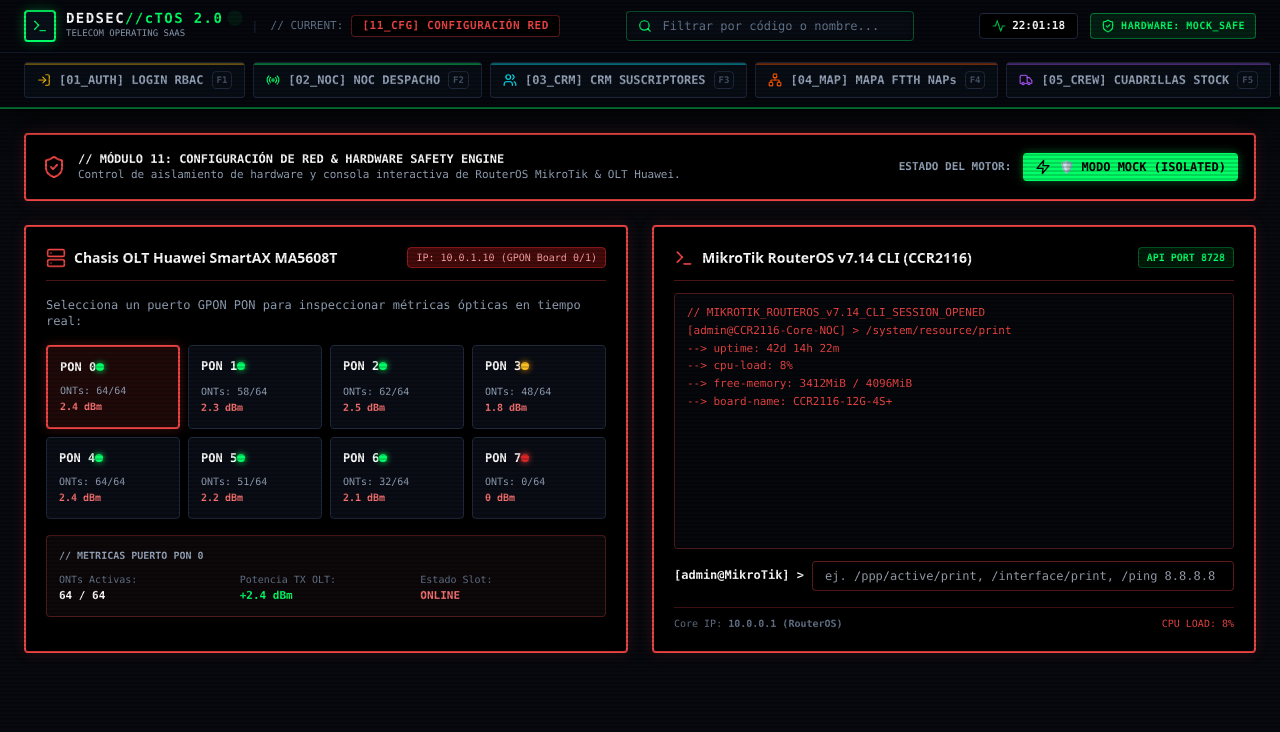
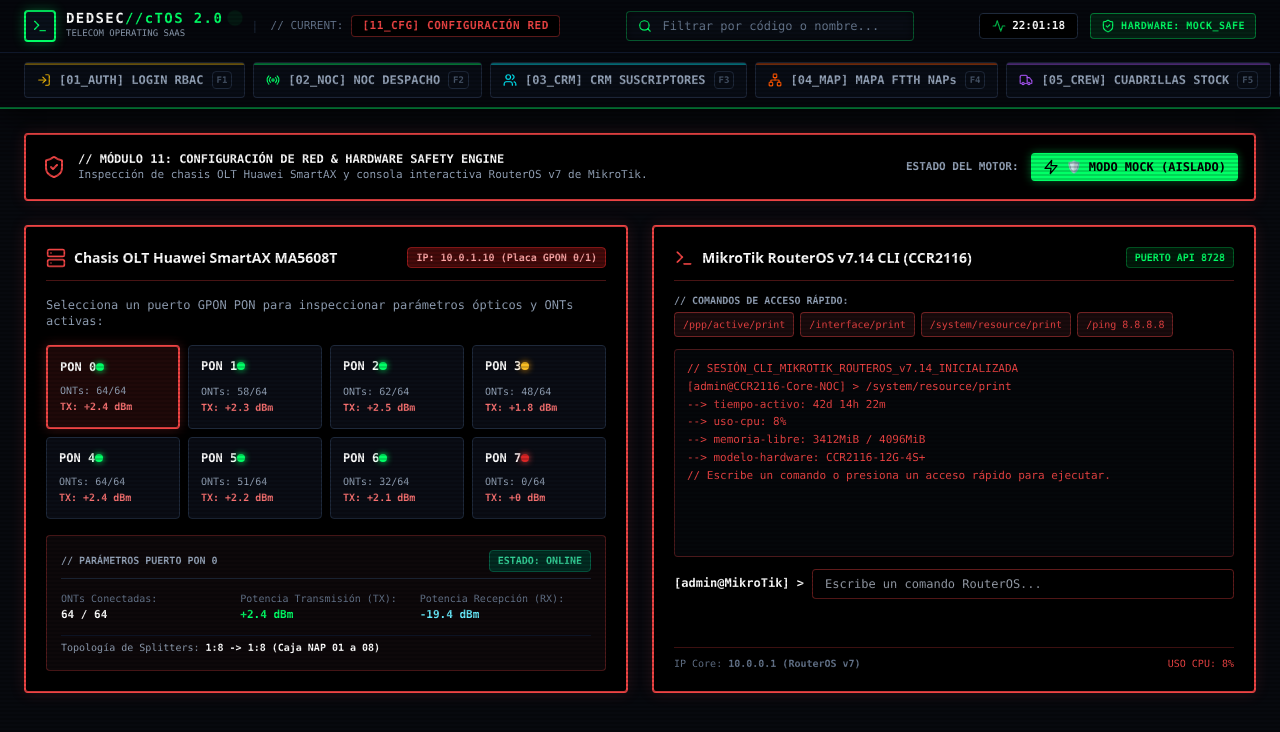
Before and after one commit to s1ns1kosiss/TelecoOps, a Next.js app: page /configuracion in a window 1280 px wide. Shown: the top 732 px of the page. Built offline with nearby package versions, Linux system fonts and the light colour scheme.

Commit message:
feat: Enhanced Huawei SmartAX OLT chassis inspector & MikroTik RouterOS CLI shortcuts

```diff
--- a/src/app/configuracion/page.tsx
+++ b/src/app/configuracion/page.tsx
@@ -16,14 +16,18 @@
   Lock,
   Cpu,
   HardDrive,
-  CornerDownRight
+  CornerDownRight,
+  Sliders,
+  Play
 } from 'lucide-react';
 
 interface OltPonPort {
   portId: number;
   activeOnts: number;
   txPowerDbm: number;
+  rxPowerDbm: number;
   status: 'ONLINE' | 'WARNING' | 'ALARM';
+  connectedSplitter: string;
 }
 
 export default function ConfigurationPage() {
@@ -32,40 +36,68 @@
   const [routerOsInput, setRouterOsInput] = useState('');
 
   const [terminalLogs, setTerminalLogs] = useState<string[]>([
-    '// MIKROTIK_ROUTEROS_v7.14_CLI_SESSION_OPENED',
+    '// SESIÓN_CLI_MIKROTIK_ROUTEROS_v7.14_INICIALIZADA',
     '[admin@CCR2116-Core-NOC] > /system/resource/print',
-    '--> uptime: 42d 14h 22m',
-    '--> cpu-load: 8%',
-    '--> free-memory: 3412MiB / 4096MiB',
-    '--> board-name: CCR2116-12G-4S+',
+    '--> tiempo-activo: 42d 14h 22m',
+    '--> uso-cpu: 8%',
+    '--> memoria-libre: 3412MiB / 4096MiB',
+    '--> modelo-hardware: CCR2116-12G-4S+',
+    '// Escribe un comando o presiona un acceso rápido para ejecutar.',
   ]);
 
   const ponPortsList: OltPonPort[] = [
-    { portId: 0, activeOnts: 64, txPowerDbm: 2.4, status: 'ONLINE' },
-    { portId: 1, activeOnts: 58, txPowerDbm: 2.3, status: 'ONLINE' },
-    { portId: 2, activeOnts: 62, txPowerDbm: 2.5, status: 'ONLINE' },
-    { portId: 3, activeOnts: 48, txPowerDbm: 1.8, status: 'WARNING' },
-    { portId: 4, activeOnts: 64, txPowerDbm: 2.4, status: 'ONLINE' },
-    { portId: 5, activeOnts: 51, txPowerDbm: 2.2, status: 'ONLINE' },
-    { portId: 6, activeOnts: 32, txPowerDbm: 2.1, status: 'ONLINE' },
-    { portId: 7, activeOnts: 0, txPowerDbm: 0.0, status: 'ALARM' },
+    { portId: 0, activeOnts: 64, txPowerDbm: 2.4, rxPowerDbm: -19.4, status: 'ONLINE', connectedSplitter: '1:8 -> 1:8 (Caja NAP 01 a 08)' },
+    { portId: 1, activeOnts: 58, txPowerDbm: 2.3, rxPowerDbm: -20.1, status: 'ONLINE', connectedSplitter: '1:8 -> 1:8 (Caja NAP 09 a 16)' },
+    { portId: 2, activeOnts: 62, txPowerDbm: 2.5, rxPowerDbm: -18.9, status: 'ONLINE', connectedSplitter: '1:8 -> 1:8 (Caja NAP 17 a 24)' },
+    { portId: 3, activeOnts: 48, txPowerDbm: 1.8, rxPowerDbm: -26.8, status: 'WARNING', connectedSplitter: '1:8 -> 1:8 (Atenuación detectada en sector Norte)' },
+    { portId: 4, activeOnts: 64, txPowerDbm: 2.4, rxPowerDbm: -19.2, status: 'ONLINE', connectedSplitter: '1:8 -> 1:8 (Caja NAP 25 a 32)' },
+    { portId: 5, activeOnts: 51, txPowerDbm: 2.2, rxPowerDbm: -19.8, status: 'ONLINE', connectedSplitter: '1:8 -> 1:8 (Caja NAP 33 a 40)' },
+    { portId: 6, activeOnts: 32, txPowerDbm: 2.1, rxPowerDbm: -20.4, status: 'ONLINE', connectedSplitter: '1:8 -> 1:8 (Caja NAP 41 a 48)' },
+    { portId: 7, activeOnts: 0, txPowerDbm: 0.0, rxPowerDbm: 0.0, status: 'ALARM', connectedSplitter: 'Puerto libre reservado para expansión' },
   ];
 
-  const handleCommandExecute = (e: React.FormEvent) => {
-    e.preventDefault();
-    if (!routerOsInput.trim()) return;
+  const handleCommandExecute = (cmdToRun?: string) => {
+    const cmd = (cmdToRun || routerOsInput).trim();
+    if (!cmd) return;
 
-    const cmd = routerOsInput.trim();
     const newLogs = [...terminalLogs, `[admin@CCR2116-Core-NOC] > ${cmd}`];
 
     if (cmd.includes('/ppp/active')) {
-      newLogs.push('Flags: R - RADIUS, D - DYNAMIC', '0 R name="juan_perez" service=pppoe address=192.168.10.142 uptime=4d12h');
+      newLogs.push(
+        'Banderas: R - RADIUS, D - DYNAMIC',
+        '0 R usuario="juan_perez" servicio=pppoe direccion=192.168.10.142 tiempo_conexion=4d12h',
+        '1 R usuario="super_central" servicio=pppoe direccion=192.168.10.200 tiempo_conexion=1d08h',
+        '2 R usuario="empresa_norte" servicio=pppoe direccion=192.168.10.205 tiempo_conexion=12d04h'
+      );
     } else if (cmd.includes('/interface')) {
-      newLogs.push('Flags: X - DISABLED, R - RUNNING', '0 R name="sfp-sfpplus1" mtu=1500 mac-address=64:D1:54:88:12:01');
+      newLogs.push(
+        'Banderas: X - DESHABILITADO, R - EN_EJECUCION',
+        '0 R nombre="sfp-sfpplus1" mtu=1500 mac=64:D1:54:88:12:01 velocidad=10Gbps tx=2.4Gbps rx=1.2Gbps',
+        '1 R nombre="ether1-lan" mtu=1500 mac=64:D1:54:88:12:02 velocidad=1Gbps tx=450Mbps rx=180Mbps'
+      );
     } else if (cmd.includes('/ping')) {
-      newLogs.push('SEQ HOST SIZE TTL TIME STATUS', '0 8.8.8.8 56 118 1.4ms', '1 8.8.8.8 56 118 1.2ms', 'sent=2 received=2 packet-loss=0%');
+      newLogs.push(
+        'SECUENCIA HOST TAMAÑO TTL TIEMPO ESTADO',
+        '0 8.8.8.8 56 118 1.4ms [OK]',
+        '1 8.8.8.8 56 118 1.2ms [OK]',
+        '2 8.8.8.8 56 118 1.5ms [OK]',
+        'enviados=3 recibidos=3 perdida_paquetes=0% latencia_promedio=1.3ms'
+      );
+    } else if (cmd.includes('/system/resource')) {
+      newLogs.push(
+        '--> uso-cpu: 8%',
+        '--> uso-memoria: 18%',
+        '--> temperatura-placa: 38°C',
+        '--> arquitectura: tile',
+        '--> version-routeros: 7.14.2 (Stable)'
+      );
+    } else if (cmd.includes('/ip/firewall')) {
+      newLogs.push(
+        '0 D regla="ANTI-DDOS-RATE-LIMIT" accion=drop puerto=8728 paquetes_bloqueados=142',
+        '1 D regla="ACCEPT-META-WHATSAPP-IPS" accion=accept puerto=443 paquetes_permitidos=8942'
+      );
     } else {
-      newLogs.push(`command executed: ${cmd} [OK]`);
+      newLogs.push(`comando ejecutado: ${cmd} [OK]`);
     }
 
     setTerminalLogs(newLogs);
@@ -90,7 +122,7 @@
             <ShieldCheck className="w-6 h-6 text-[#EF4444]" />
             <div>
               <span className="font-bold text-white uppercase">// MÓDULO 11: CONFIGURACIÓN DE RED & HARDWARE SAFETY ENGINE</span>
-              <p className="text-[11px] text-slate-400">Control de aislamiento de hardware y consola interactiva de RouterOS MikroTik & OLT Huawei.</p>
+              <p className="text-[11px] text-slate-400">Inspección de chasis OLT Huawei SmartAX y consola interactiva RouterOS v7 de MikroTik.</p>
             </div>
           </div>
 
@@ -105,7 +137,7 @@
               }`}
             >
               <Zap className="w-4 h-4" />
-              {useHardwareMocks ? '🛡️ MODO MOCK (ISOLATED)' : '⚡ HARDWARE REAL (PROD)'}
+              {useHardwareMocks ? '🛡️ MODO MOCK (AISLADO)' : '⚡ HARDWARE REAL (PROD)'}
             </button>
           </div>
         </div>
@@ -119,13 +151,13 @@
                 <Server className="w-5 h-5 text-[#EF4444]" />
                 <h3 className="font-bold text-white text-sm font-sans">Chasis OLT Huawei SmartAX MA5608T</h3>
               </div>
-              <span className="text-[10px] bg-red-950 text-red-300 border border-red-800 px-2 py-0.5 rounded font-mono">
-                IP: 10.0.1.10 (GPON Board 0/1)
+              <span className="text-[10px] bg-red-950 text-red-300 border border-red-800 px-2 py-0.5 rounded font-mono font-bold">
+                IP: 10.0.1.10 (Placa GPON 0/1)
               </span>
             </div>
 
             <p className="text-xs text-slate-400">
-              Selecciona un puerto GPON PON para inspeccionar métricas ópticas en tiempo real:
+              Selecciona un puerto GPON PON para inspeccionar parámetros ópticos y ONTs activas:
             </p>
 
             {/* 8 PON Ports Graphical Grid */}
@@ -151,28 +183,41 @@
 
                   <div className="mt-2 text-[10px]">
                     <span className="text-slate-400 block">ONTs: {pon.activeOnts}/64</span>
-                    <span className="text-red-400 font-bold">{pon.txPowerDbm} dBm</span>
+                    <span className="text-red-400 font-bold">TX: +{pon.txPowerDbm} dBm</span>
                   </div>
                 </button>
               ))}
             </div>
 
-            {/* Selected PON Port Details */}
-            <div className="p-3 bg-[#0D080A] rounded border border-[#EF4444]/30 space-y-2 text-xs">
-              <p className="text-[10px] text-slate-400 uppercase font-bold">// METRICAS PUERTO PON {selectedPonPort}</p>
+            {/* Selected PON Port Details Panel */}
+            <div className="p-3.5 bg-[#0D080A] rounded border border-[#EF4444]/30 space-y-3 text-xs">
+              <div className="flex justify-between items-center border-b border-slate-800 pb-1.5">
+                <p className="text-[10px] text-slate-400 uppercase font-bold">// PARÁMETROS PUERTO PON {selectedPonPort}</p>
+                <span className={`text-[10px] font-bold px-2 py-0.5 rounded ${
+                  ponPortsList[selectedPonPort].status === 'ONLINE' ? 'bg-emerald-950 text-emerald-400 border border-emerald-800' : 'bg-red-950 text-red-400 border border-red-800'
+                }`}>
+                  ESTADO: {ponPortsList[selectedPonPort].status}
+                </span>
+              </div>
+
               <div className="grid grid-cols-3 gap-2 text-white font-mono text-[11px]">
                 <div>
-                  <span className="text-[10px] text-slate-500 block">ONTs Activas:</span>
+                  <span className="text-[10px] text-slate-500 block">ONTs Conectadas:</span>
                   <strong>{ponPortsList[selectedPonPort].activeOnts} / 64</strong>
                 </div>
                 <div>
-                  <span className="text-[10px] text-slate-500 block">Potencia TX OLT:</span>
+                  <span className="text-[10px] text-slate-500 block">Potencia Transmisión (TX):</span>
                   <strong className="text-[#00FF66]">+{ponPortsList[selectedPonPort].txPowerDbm} dBm</strong>
                 </div>
                 <div>
-                  <span className="text-[10px] text-slate-500 block">Estado Slot:</span>
-                  <strong className="text-red-400">{ponPortsList[selectedPonPort].status}</strong>
+                  <span className="text-[10px] text-slate-500 block">Potencia Recepción (RX):</span>
+                  <strong className="text-cyan-300">{ponPortsList[selectedPonPort].rxPowerDbm} dBm</strong>
                 </div>
+              </div>
+
+              <div className="text-[10px] text-slate-400 pt-1 border-t border-slate-900">
+                <span>Topología de Splitters: </span>
+                <strong className="text-white">{ponPortsList[selectedPonPort].connectedSplitter}</strong>
               </div>
             </div>
           </div>
@@ -186,33 +231,64 @@
                   <h3 className="font-bold text-white text-sm font-sans">MikroTik RouterOS v7.14 CLI (CCR2116)</h3>
                 </div>
                 <span className="text-[10px] bg-[#00FF66]/10 text-[#00FF66] border border-[#00FF66]/30 px-2 py-0.5 rounded font-mono font-bold">
-                  API PORT 8728
+                  PUERTO API 8728
                 </span>
               </div>
 
+              {/* Quick Click Command Shortcuts */}
+              <div className="space-y-1">
+                <p className="text-[10px] text-slate-400 font-bold uppercase">// COMANDOS DE ACCESO RÁPIDO:</p>
+                <div className="flex flex-wrap gap-1.5 text-[10px]">
+                  <button
+                    onClick={() => handleCommandExecute('/ppp/active/print')}
+                    className="px-2 py-1 bg-[#1A0B0D] hover:bg-[#2A1014] border border-[#EF4444]/40 text-[#EF4444] rounded font-mono"
+                  >
+                    /ppp/active/print
+                  </button>
+                  <button
+                    onClick={() => handleCommandExecute('/interface/print')}
+                    className="px-2 py-1 bg-[#1A0B0D] hover:bg-[#2A1014] border border-[#EF4444]/40 text-[#EF4444] rounded font-mono"
+                  >
+                    /interface/print
+                  </button>
+                  <button
+                    onClick={() => handleCommandExecute('/system/resource/print')}
+                    className="px-2 py-1 bg-[#1A0B0D] hover:bg-[#2A1014] border border-[#EF4444]/40 text-[#EF4444] rounded font-mono"
+                  >
+                    /system/resource/print
+                  </button>
+                  <button
+                    onClick={() => handleCommandExecute('/ping 8.8.8.8')}
+                    className="px-2 py-1 bg-[#1A0B0D] hover:bg-[#2A1014] border border-[#EF4444]/40 text-[#EF4444] rounded font-mono"
+                  >
+                    /ping 8.8.8.8
+                  </button>
+                </div>
+              </div>
+
               {/* Console Output */}
-              <div className="bg-[#05070A] p-3 rounded border border-[#EF4444]/30 h-64 overflow-y-auto font-mono text-[11px] text-[#EF4444] space-y-1">
+              <div className="bg-[#05070A] p-3 rounded border border-[#EF4444]/30 h-52 overflow-y-auto font-mono text-[11px] text-[#EF4444] space-y-1">
                 {terminalLogs.map((log, i) => (
                   <p key={i} className="leading-tight">{log}</p>
                 ))}
               </div>
 
               {/* Terminal Command Input */}
-              <form onSubmit={handleCommandExecute} className="flex gap-2">
+              <form onSubmit={(e) => { e.preventDefault(); handleCommandExecute(); }} className="flex gap-2">
                 <span className="text-white font-bold text-xs py-1.5 whitespace-nowrap">[admin@MikroTik] &gt;</span>
                 <input
                   type="text"
                   value={routerOsInput}
                   onChange={(e) => setRouterOsInput(e.target.value)}
-                  placeholder="ej. /ppp/active/print, /interface/print, /ping 8.8.8.8"
+                  placeholder="Escribe un comando RouterOS..."
                   className="flex-1 bg-black border border-[#EF4444]/40 rounded px-3 py-1.5 text-xs text-[#EF4444] focus:outline-none focus:border-[#EF4444] font-mono"
                 />
               </form>
             </div>
 
             <div className="text-[10px] text-slate-500 border-t border-[#EF4444]/30 pt-2 flex justify-between">
-              <span>Core IP: <strong>10.0.0.1 (RouterOS)</strong></span>
-              <span className="text-[#EF4444]">CPU LOAD: 8%</span>
+              <span>IP Core: <strong>10.0.0.1 (RouterOS v7)</strong></span>
+              <span className="text-[#EF4444]">USO CPU: 8%</span>
             </div>
           </div>
 
```
